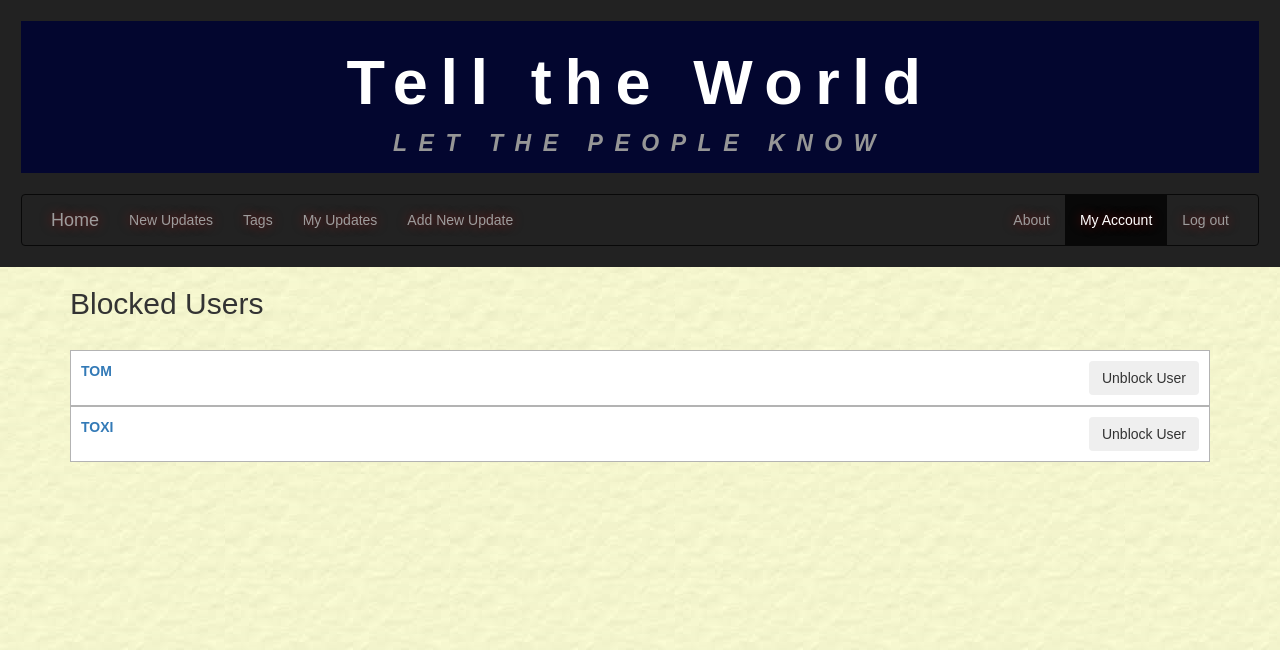
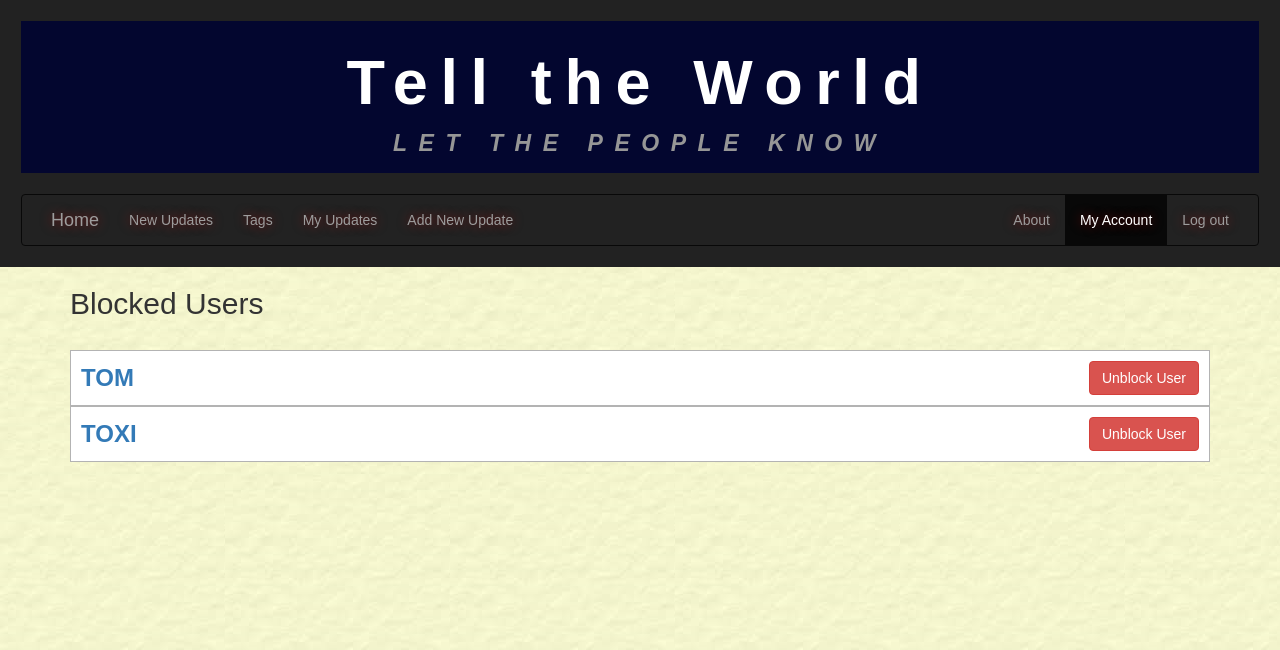
Before and after one commit to AndrewLaing/TellTheWorld, a Django app: page /blockedusers/ in a window 1280 px wide. Shown: the top 650 px of the page. Run offline with Django 3.2, Linux system fonts and the light colour scheme; a user stored in the database is signed in; data comes from the database, SQL or seed files in the repository; both versions use the stored data as it was after the commit; some libraries are stand-ins or nearby versions.

Commit message:
Improved block user functionality

```diff
--- a/TellTheWorld/tellings/static/tellings/css/style.css
+++ b/TellTheWorld/tellings/static/tellings/css/style.css
@@ -298,6 +298,14 @@ body {
 }
 
 
+.blockeduser-link {
+  font-size: x-large;
+}
+
+.blockeduser-link:hover {
+  color: rgb(148, 42, 42);
+}
+
 .btn-icon {
 	position: relative;
 	padding: 0em;
--- a/TellTheWorld/tellings/templates/tellings/blockeduser_list.html
+++ b/TellTheWorld/tellings/templates/tellings/blockeduser_list.html
@@ -23,10 +23,10 @@
       {% for item in blockeduser_list %}
       <div class="user-comment-container">
         <div class="align_between">
-          <span class="user-comment-details align-panel-footer-text-left"><a href="{% url 'tellings:newupdates' %}?userName={{ item.blockedUser }}" onclick="return $.confirm_view_blockeduser_posts()">{{ item.blockedUser|upper }} </a></span>
+          <span class="user-comment-details align-panel-footer-text-left"><a class="blockeduser-link" href="{% url 'tellings:newupdates' %}?userName={{ item.blockedUser }}" onclick="return $.confirm_view_blockeduser_posts()">{{ item.blockedUser|upper }} </a></span>
 
           <div class="btn-group">
-            <button type="button" class="btn align-panel-footer-text-right " onclick="$.unblock_user('{{ item.blockedUser }}');">Unblock User</button>
+            <button type="button" class="btn btn-danger align-panel-footer-text-right " onclick="$.unblock_user('{{ item.blockedUser }}');">Unblock User</button>
           </div>
         </div>
       </div>
--- a/TellTheWorld/tellings/views.py
+++ b/TellTheWorld/tellings/views.py
@@ -406,7 +406,7 @@ class NewUpdatesListView(LoginRequiredMixin, generic.ListView):
     paginate_by = 10
     http_method_names = ['get', 'post']
 
-    def blockedByUser(self):
+    def blockedUsers(self):
         """ Returns a list of the users blocked by the currently loggedin user.
 
             :returns: A list of User objects.
@@ -415,15 +415,26 @@ class NewUpdatesListView(LoginRequiredMixin, generic.ListView):
         blockedUsers = BlockedUser.objects.filter(blockedBy=current_user)
         return [blocked.blockedUser for blocked in blockedUsers]
 
+    def userBlockedBy(self):
+        """ Returns a list of the users who have blocked the currently loggedin user.
+
+            :returns: A list of User objects.
+        """
+        current_user = self.request.user
+        blockedBy = BlockedUser.objects.filter(blockedUser=current_user)
+        return [blocked.blockedBy for blocked in blockedBy]
 
     def posts_filtered_by_blocked(self):
         """ Returns a queryset of all UserPosts excluding those from users
-            blocked by the currently logged in user
+            blocked by the currently logged in user, and posts by users who
+            have blocked the logged in user.
 
             :returns: A filtered queryset of UserPosts.
         """
-        # Get list of users blocked by logged in user
-        blockedList = self.blockedByUser()
+        blockedUsers = self.blockedUsers()
+        blockedBy = self.userBlockedBy()
+        blockedList = list(set().union(blockedUsers, blockedBy))
+
         if blockedList:
             return UserPost.objects.exclude(user__in=blockedList).order_by('-dateOfPost')
         else:
@@ -438,19 +449,24 @@ class NewUpdatesListView(LoginRequiredMixin, generic.ListView):
                 tagName_val = self.request.GET.get('tagName', False)
             if 'userName' in self.request.GET:
                 username_val = self.request.GET.get('userName', False)
-                user_id = User.objects.get(username=username_val).id
+                user_id = User.objects.get(username=username_val)
 
-        if tagName_val:  # get posts for current user filtered by tagname
+        if tagName_val:
             tagID = Tag.objects.get(tagName=tagName_val).tagID
             tagmaps = Tagmap.objects.filter(tagID=tagID)
             postList = [tm.postID.postID for tm in tagmaps]
             filteredPosts = self.posts_filtered_by_blocked()
+
             if username_val:
                 return filteredPosts.filter(postID__in=postList, user=user_id).order_by('-dateOfPost')
             else:
                 return filteredPosts.filter(postID__in=postList).order_by('-dateOfPost')
         elif username_val:
-            return UserPost.objects.filter(user=user_id).order_by('-dateOfPost')
+            # Ensure the user is not trying to access posts by a user blocking them
+            if BlockedUser.objects.filter(blockedUser=self.request.user, blockedBy=user_id).exists():
+                return UserPost.objects.none()
+            else:
+                return UserPost.objects.filter(user=user_id).order_by('-dateOfPost')
         else:
             return self.posts_filtered_by_blocked()
 
```
Also changed, not shown: TellTheWorld/db.sqlite3.
